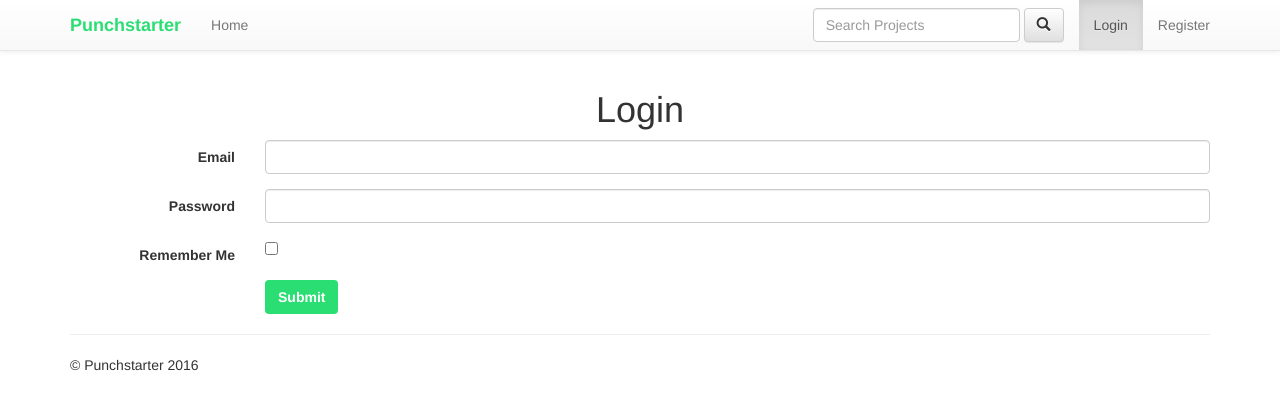
After one commit to QilinGu/punchstarter, a Flask app: template punchstarter/templates/security/login_user.html in a window 1280 px wide. The commit adds this page. Shown: the top 410 px of the page. Run offline with Flask 2, Linux system fonts and the light colour scheme; the template is opened without the code that fills it, so the values that code supplies are empty; some libraries are stand-ins or nearby versions.

Commit message:
Ninth commit - Welcome email, Login, and Pledge rewards

```diff
--- a/punchstarter/__init__.py
+++ b/punchstarter/__init__.py
@@ -4,7 +4,8 @@ from flask import Flask, render_template, request, url_for, redirect, abort
 from flask.ext.sqlalchemy import SQLAlchemy
 from flask.ext.migrate import Migrate, MigrateCommand
 from flask.ext.script import Manager, Server
-from flask.ext.security import Security, SQLAlchemyUserDatastore
+from flask.ext.security import Security, SQLAlchemyUserDatastore, login_required, current_user
+from flask_mail import Mail
 import datetime
 import cloudinary.uploader
 
@@ -26,6 +27,8 @@ from forms import ExtendedRegisterForm
 user_datastore = SQLAlchemyUserDatastore(db, Member, Role)
 security = Security(app, user_datastore, register_form=ExtendedRegisterForm)
 
+mail = Mail(app)
+
 manager.add_command("runserver", Server(
     use_debugger = True,
     use_reloader = True,
@@ -40,6 +43,7 @@ def index():
     return render_template("index.html", projects=projects)
 
 @app.route("/projects/create/", methods=["GET", "POST"])
+@login_required
 def create():
     if request.method == "GET":
         return render_template("create.html")
@@ -62,7 +66,7 @@ def create():
         image_filename = uploaded_image["public_id"]
 
         new_project = Project(
-            member_id = 1, # Guest Creator
+            member_id = current_user.id,
             name = request.form.get("project_name"),
             short_description = request.form.get("short_description"),
             long_description = request.form.get("long_description"),
@@ -76,7 +80,7 @@ def create():
         db.session.add(new_project)
         db.session.commit()
 
-        return redirect(url_for("project_detail", project_id=new_project.id))
+        return redirect(url_for("create_rewards", project_id=new_project.id))
 
 @app.route("/projects/<int:project_id>/")
 def project_detail(project_id):
@@ -85,6 +89,37 @@ def project_detail(project_id):
         abort(404)
 
     return render_template("project_detail.html", project=project)
+
+@app.route("/projects/<int:project_id>/rewards/", methods=["GET", "POST"])
+@login_required
+def create_rewards(project_id):
+    project_query = db.session.query(Project).filter(Project.member_id == current_user.id, Project.id == project_id)
+    if project_query.count() == 0:
+        abort(404)
+
+    project = project_query.one()
+
+    if request.method == "GET":
+        return render_template('create_rewards.html', project=project)
+    elif request.method == "POST":
+        titles = request.form.getlist('title[]')
+        min_pledges = request.form.getlist('min_pledge[]')
+        descriptions = request.form.getlist('description[]')
+
+        for i in range(5):
+            if titles[i] and descriptions[i] and min_pledges[i]:
+                new_reward = Reward(
+                    project_id = project.id,
+                    title = titles[i],
+                    description = descriptions[i],
+                    minimum_pledge_amount = int(min_pledges[i])
+                )
+
+            db.session.add(new_reward)
+
+        db.session.commit()
+
+        return redirect(url_for('project_detail', project_id=project.id))
 
 @app.route("/projects/<int:project_id>/pledge/", methods=["GET", "POST"])
 def pledge(project_id):
@@ -96,13 +131,10 @@ def pledge(project_id):
     elif request.method == "POST":
         # Handle the form submission
 
-        # Hardcode guest_pledgor for now
-        guest_pledgor = db.session.query(Member).filter_by(id=2).one()
-
         new_pledge = Pledge (
             amount = request.form.get("amount"),
             time_created = datetime.datetime.now(),
-            member_id = guest_pledgor.id,
+            member_id = current_user.id,
             project_id = project.id
         )
 
--- a/punchstarter/templates/base.html
+++ b/punchstarter/templates/base.html
@@ -46,8 +46,21 @@
         <div id="navbar" class="navbar-collapse collapse">
           <ul class="nav navbar-nav">
             <li {% if active_page == 'index' %} class="active" {% endif %}><a href="{{ url_for('index') }}">Home</a></li>
-            <li{% if active_page == 'create' %} class="active" {% endif %}><a href="{{ url_for('create') }}">Create a Project</a></li>
+            {% if current_user.is_authenticated %}
+              <li{% if active_page == 'create' %} class="active" {% endif %}><a href="{{ url_for('create') }}">Create a Project</a></li>
+            {% endif %}
           </ul>
+          {% if current_user.is_authenticated %}
+            <ul class="nav navbar-nav navbar-right">
+              <li><a href="{{ url_for_security('logout') }}">Logout</a></li>
+            </ul>
+            <p class="navbar-text navbar-right">Welcome, {{ current_user.first_name }}!</p>
+          {% else %}
+            <ul class="nav navbar-nav navbar-right">
+              <li {% if active_page == 'login' %} class="active" {% endif %}><a href="{{ url_for_security('login') }}">Login</a></li>
+              <li {% if active_page == 'register' %} class="active" {% endif %}><a href="{{ url_for_security('register') }}">Register</a></li>
+            </ul>
+          {% endif %}
           <form class="navbar-form navbar-right" role="search" action="{{ url_for('search') }}">
             <div class="form-group">
               <input type="text" class="form-control" placeholder="Search Projects" name="q">
--- a/punchstarter/templates/pledge.html
+++ b/punchstarter/templates/pledge.html
@@ -15,7 +15,7 @@
           <div class="form-group">
             <label for="name" class="col-sm-2 control-label">Name</label>
             <div class="col-sm-2">
-              <span class="form-control">Guest Pledgor</span>
+              <span class="form-control">{{ current_user.first_name }} {{ current_user.last_name }}</span>
             </div>
           </div>
 
--- /dev/null
+++ b/punchstarter/templates/security/email/welcome.html
@@ -0,0 +1,3 @@
+Welcome, {{ user.first_name }}!
+
+<p>Create your first Punchstarter project <a href="https://evening-eyrie-70479.herokuapp.com/">now</a>!</p>
--- /dev/null
+++ b/punchstarter/templates/security/login_user.html
@@ -0,0 +1,52 @@
+{% extends "base.html" %}
+{% set active_page = "login" %}
+
+{% block subtitle %}
+    Log In
+{% endblock %}
+
+{% block content %}
+    <div>
+        <h1 class="text-center">Login</h1>
+    </div>
+
+    {% if login_user_form.errors %}
+        <ul class="bg-danger list-unstyled">
+            {% for field, errors in login_user_form.errors.items() %}
+                <li><strong>{{ field }}</strong>: {{ errors.0 }}</li>
+            {% endfor %}
+        </ul>
+    {% endif %}
+
+    <form class="form-horizontal" method="POST" action="{{ url_for_security('login') }}" name="login_user_form">
+        {{ login_user_form.hidden_tag() }}
+
+        <div class="form-group">
+            <label for="email" class="col-sm-2 control-label">Email</label>
+            <div class="col-sm-10">
+                <input type="email" class="form-control" id="email" name="email">
+            </div>
+        </div>
+
+        <div class="form-group">
+            <label for="password" class="col-sm-2 control-label">Password</label>
+            <div class="col-sm-10">
+                <input type="password" class="form-control" id="password" name="password">
+            </div>
+        </div>
+
+        <div class="form-group">
+            <label for="remember" class="col-sm-2 control-label">Remember Me</label>
+            <div class="col-sm-10">
+                <input type="checkbox" id="remember" name="remember" value="y">
+            </div>
+        </div>
+
+        <div class="form-group">
+            <div class="col-sm-offset-2 col-sm-10">
+                <button type="submit" class="btn btn-punchstarter">Submit</button>
+            </div>
+        </div>
+    </form>
+
+{% endblock content%}
```
Also changed, not shown: migrations/versions/435a17cf98b3_.py (added, +40 -0 lines), punchstarter/models.py (+16 -2 lines), punchstarter/templates/create_rewards.html (added, +45 -0 lines), punchstarter/templates/project_detail.html (+13 -0 lines), punchstarter/app.db.
